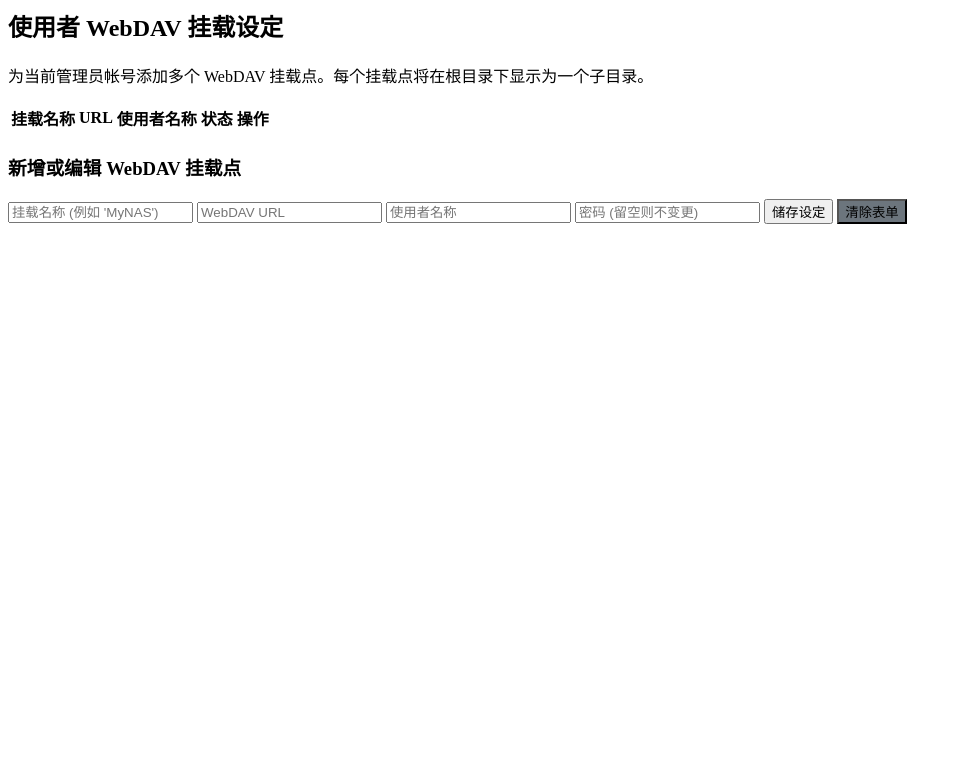
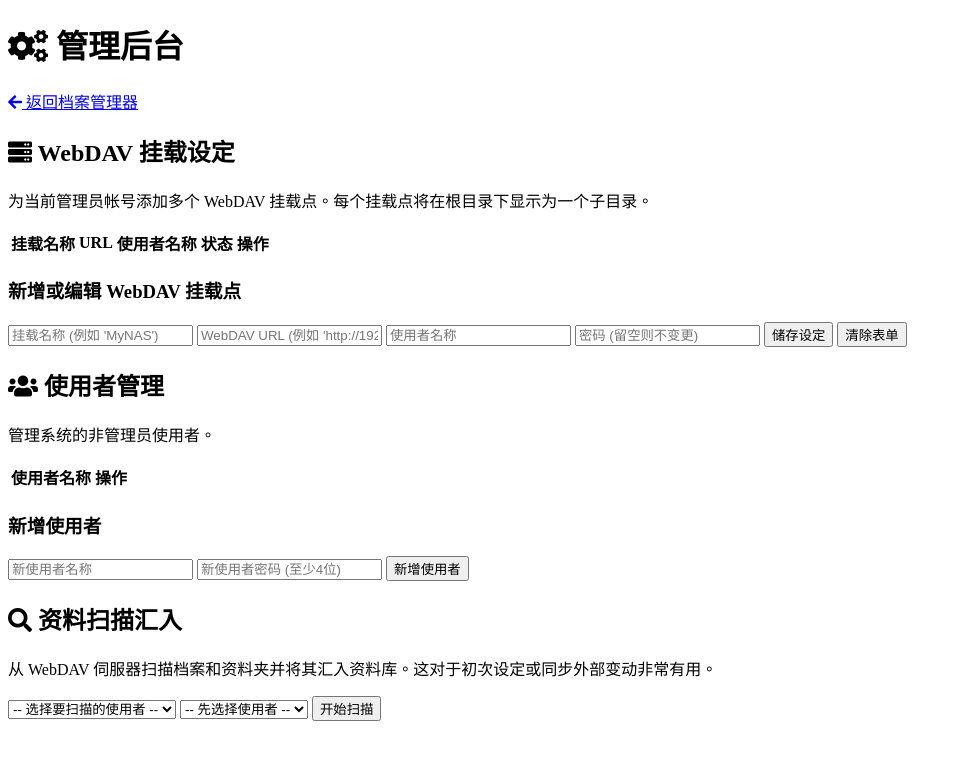
Before and after one commit to Limkon/webdav-server, a Node server app: template views/admin.html in a window 1280 px wide. Shown: the top 760 px of the page, without its empty margins (0-962 px from the left). Run offline with Node 20, Linux system fonts and the light colour scheme; the template is opened without the code that fills it, so the values that code supplies are empty; some libraries are stand-ins or nearby versions.

Commit message:
Update admin.html

```diff
--- a/views/admin.html
+++ b/views/admin.html
@@ -1,5 +1,24 @@
+<!DOCTYPE html>
+<html lang="zh-TW">
+<head>
+    <meta charset="UTF-8">
+    <meta name="viewport" content="width=device-width, initial-scale=1.0">
+    <title>管理后台</title>
+    <link rel="stylesheet" href="https://cdnjs.cloudflare.com/ajax/libs/font-awesome/5.15.4/css/all.min.css">
+    <link rel="stylesheet" href="/css/admin.css">
+</head>
+<body>
+    <div class="container">
+        <header class="admin-header">
+            <h1><i class="fas fa-cogs"></i> 管理后台</h1>
+            <nav>
+                <a href="/" class="nav-link"><i class="fas fa-arrow-left"></i> 返回档案管理器</a>
+            </nav>
+        </header>
+
+        <main class="admin-main">
             <div class="setting-card" id="webdav-settings-card">
-    <h2>使用者 WebDAV 挂载设定</h2>
+                <h2><i class="fas fa-server"></i> WebDAV 挂载设定</h2>
                 <p>为当前管理员帐号添加多个 WebDAV 挂载点。每个挂载点将在根目录下显示为一个子目录。</p>
 
                 <div class="table-container">
@@ -18,16 +37,66 @@
                     </table>
                 </div>
 
-    <h3 style="margin-top: 20px;">新增或编辑 WebDAV 挂载点</h3>
+                <h3 class="form-title">新增或编辑 WebDAV 挂载点</h3>
                 <form id="webdav-form">
                     <input type="hidden" id="webdav-id">
                     <div class="form-grid">
                         <input type="text" id="webdav-mount-name" placeholder="挂载名称 (例如 'MyNAS')" required>
-            <input type="url" id="webdav-url" placeholder="WebDAV URL" required>
+                        <input type="url" id="webdav-url" placeholder="WebDAV URL (例如 'http://192.168.1.100:5005')" required>
                         <input type="text" id="webdav-username" placeholder="使用者名称" required>
                         <input type="password" id="webdav-password" placeholder="密码 (留空则不变更)">
                         <button type="submit" id="save-webdav-btn">储存设定</button>
-            <button type="button" id="clear-webdav-form-btn" style="background-color: #6c757d;">清除表单</button>
+                        <button type="button" id="clear-webdav-form-btn" class="secondary-btn">清除表单</button>
                     </div>
                 </form>
             </div>
+
+            <div class="setting-card" id="user-management-card">
+                <h2><i class="fas fa-users"></i> 使用者管理</h2>
+                <p>管理系统的非管理员使用者。</p>
+                <div class="table-container">
+                    <table class="user-table" id="user-table">
+                        <thead>
+                            <tr>
+                                <th>使用者名称</th>
+                                <th>操作</th>
+                            </tr>
+                        </thead>
+                        <tbody id="user-table-body">
+                            </tbody>
+                    </table>
+                </div>
+
+                <h3 class="form-title">新增使用者</h3>
+                <form id="add-user-form" class="form-grid">
+                    <input type="text" id="new-username" placeholder="新使用者名称" required>
+                    <input type="password" id="new-password" placeholder="新使用者密码 (至少4位)" required>
+                    <button type="submit">新增使用者</button>
+                </form>
+            </div>
+
+             <div class="setting-card" id="scan-card">
+                <h2><i class="fas fa-search"></i> 资料扫描汇入</h2>
+                <p>从 WebDAV 伺服器扫描档案和资料夹并将其汇入资料库。这对于初次设定或同步外部变动非常有用。</p>
+                <form id="scan-form">
+                    <div class="form-grid">
+                        <select id="scan-user-select" required>
+                            <option value="">-- 选择要扫描的使用者 --</option>
+                        </select>
+                        <select id="scan-mount-select" required>
+                            <option value="">-- 先选择使用者 --</option>
+                        </select>
+                        <button type="submit" id="start-scan-btn">开始扫描</button>
+                    </div>
+                </form>
+                <div id="scan-log-container" class="log-container">
+                    <pre id="scan-log"></pre>
+                </div>
+            </div>
+        </main>
+    </div>
+
+    <script src="https://cdn.jsdelivr.net/npm/axios/dist/axios.min.js"></script>
+    <script src="/js/admin.js"></script>
+</body>
+</html>
```
Lines whose indentation alone changed are shown as unchanged.
